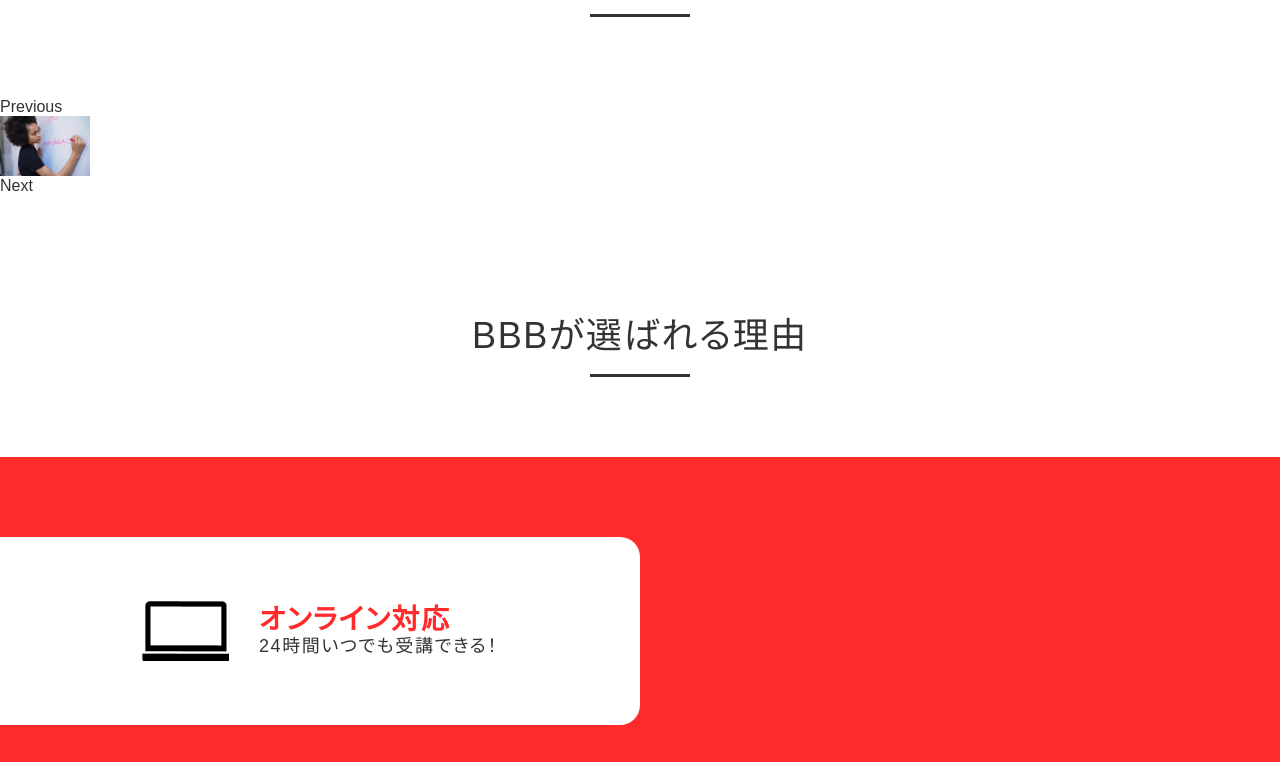
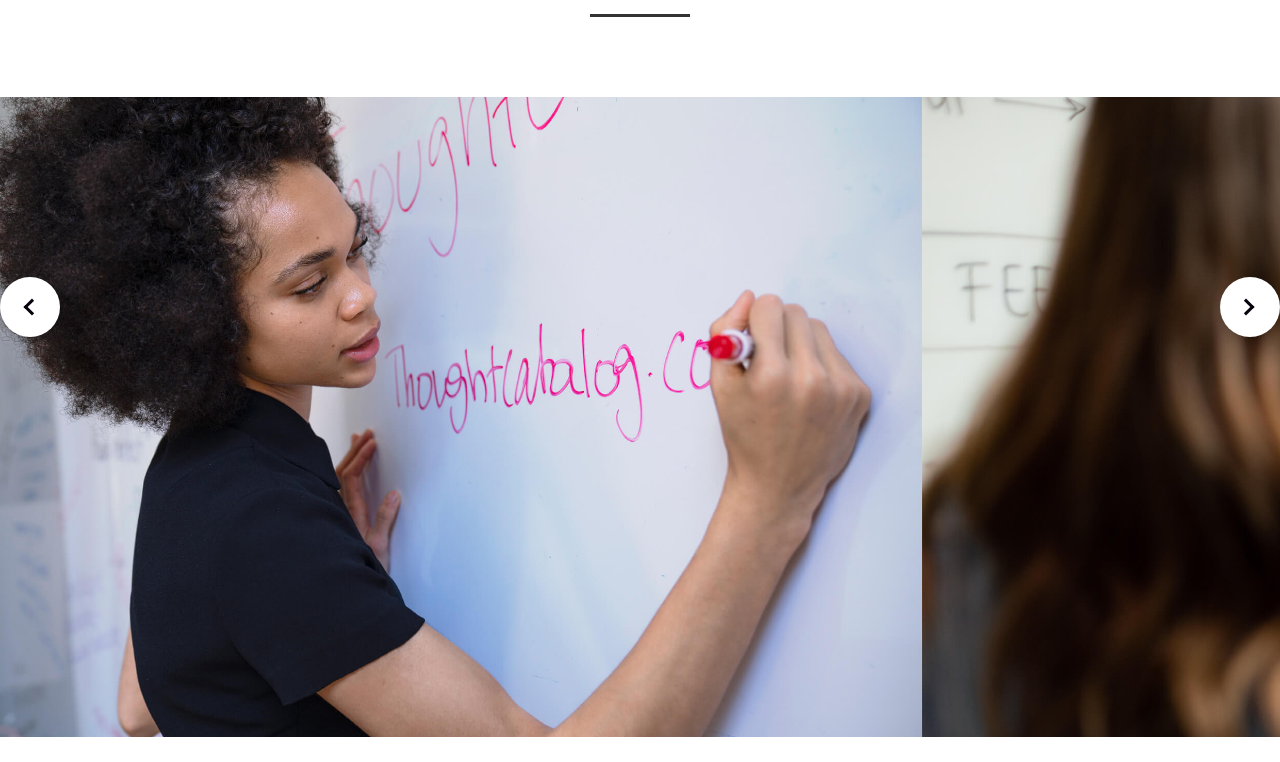
Before and after one commit to kam6y/hackathon_moshacode, a plain HTML site: page index.html in a window 1280 px wide. Shown: the part 1064-1826 px from the top of the page. Drawn offline with nearby package versions, Linux system fonts and the light colour scheme; a script that the page names is missing; files whose address does not match are found by name.

Commit message:
授業風景完成

```diff
--- a/assets/style.css
+++ b/assets/style.css
@@ -284,6 +284,81 @@
 }
 #scene .section-wrapper{
   border: solid 1px #00F;
+  align-items: center;
+}
+slider-2 .slick-slide {
+  width: 300px;
+  height: 200px;
+  margin: 0 40px;
+  position: relative;
+  overflow: hidden;
+}
+.slider-2 .slick-slide img {
+  display: block;
+  /* 此処を変更する */
+  width: 100%;
+  height: 50vw;
+  object-fit: cover;
+}
+.slider-2 .slick-arrow {
+  width: 60px;
+  height: 60px;
+  border-radius: 50%;
+  background-color: #fff;
+  cursor: pointer;
+  border: none;
+  outline: none;
+  font-size: 0;
+  position: absolute;
+  top: 180px;
+  z-index: 1;
+  filter: drop-shadow(0px 3px 6px rgba(0, 0, 0, 0.16));
+}
+.slider-2 .slick-arrow::before {
+  content: '';
+  display: block;
+  width: 12px;
+  height: 12px;
+  border: 1px solid #09000d;
+  border-width: 3px 3px 0 0;
+  position: absolute;
+  top: 24px;
+  transform: rotate(45deg);
+}
+.slider-2 .slick-next {
+  right: 0;
+}
+.slider-2 .slick-prev {
+  left: 0;
+}
+.slider-2 .slick-next::before {
+  left: 20px;
+}
+.slider-2 .slick-prev::before {
+  border-width: 0 0 3px 3px;
+  right: 22px;
+}
+.dots-2 .slick-dots {
+  text-align: center;
+}
+.dots-2 .slick-dots li {
+  display: inline-block;
+}
+.dots-2 .slick-dots button {
+  display: block;
+  width: 10px;
+  height: 10px;
+  margin: 6px;
+  font-size: 0;
+  padding: 0;
+  border: 0;
+  outline: none;
+  cursor: pointer;
+  background: #bcbcbc;
+  border-radius: 50%;
+}
+.dots-2 .slick-dots .slick-active button {
+  background: #0a467d;
 }
 
 /*-------------------------------------------
--- a/index.html
+++ b/index.html
@@ -52,7 +52,7 @@
       <section id="scene">
         <h2 class="section-title">授業風景</h2>
         <div class="scene-wrapper">
-          <div class="your-class">
+          <div class="slider-2" id="js-slider-2">
             <div><img src="./assets/img/mainvisual1.jpg" alt="" width="200px" height="120px"></div>
             <div><img src="./assets/img/mainvisual2.jpg" alt="" width="200px" height="120px"></div>
             <div><img src="./assets/img/mainvisual3.jpg" alt="" width="200px" height="120px"></div>
@@ -214,7 +214,14 @@
     </footer>
     <script>
       $(document).ready(function(){
-      $('.your-class').slick({
+      $('#js-slider-2').slick({
+        arrows: true, // 前・次のボタンを表示する
+    dots: true, // ドットナビゲーションを表示する
+    appendDots: $('.dots-2'), // ドットナビゲーションの生成位置を変更
+    speed: 1000, // スライドさせるスピード（ミリ秒）
+    slidesToShow: 1, // 表示させるスライド数
+    centerMode: true, // slidesToShowが奇数のとき、現在のスライドを中央に表示する
+    variableWidth: true, // スライド幅の自動計算を無効化
       });
       })
     </script>
```
